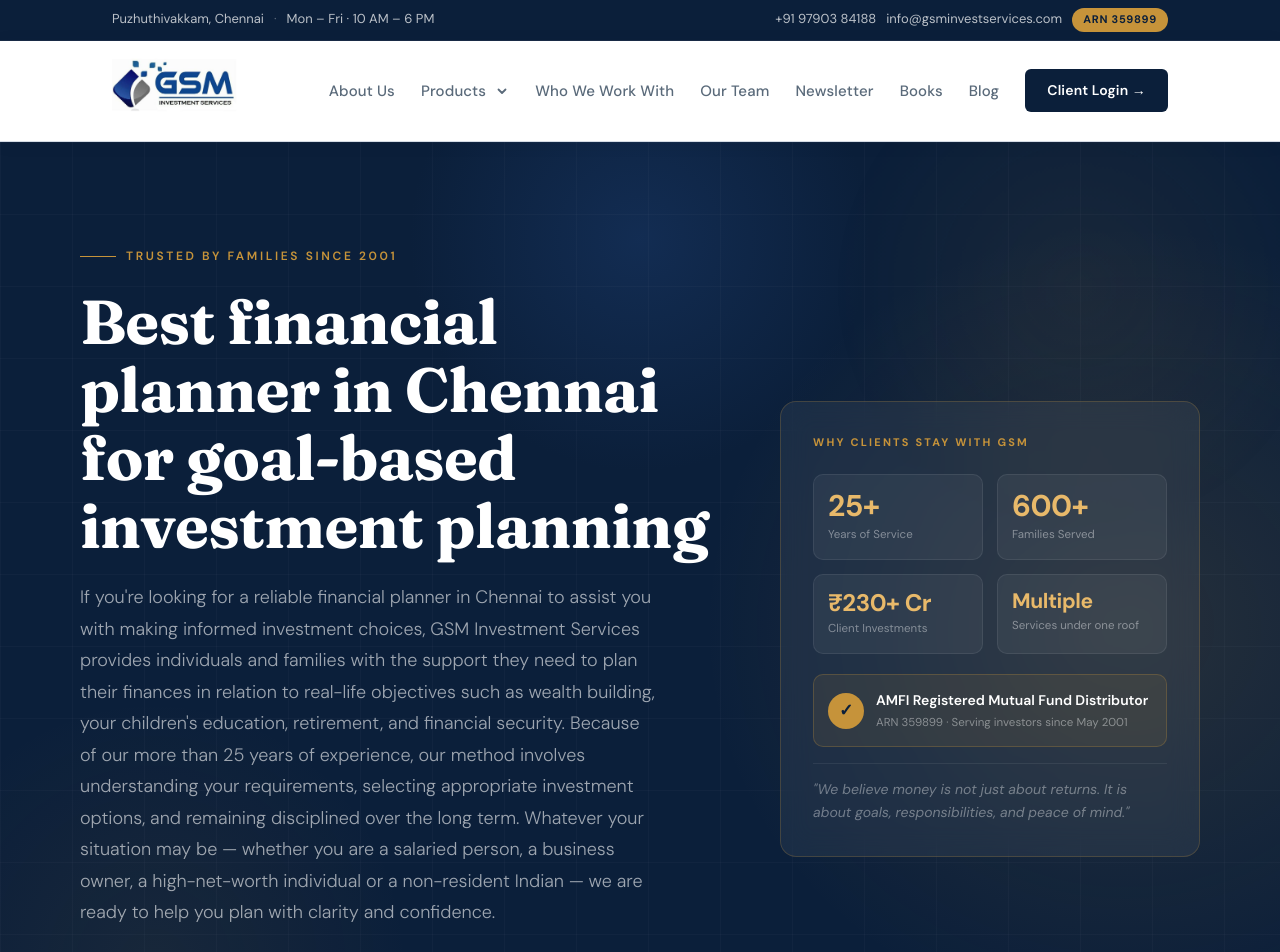
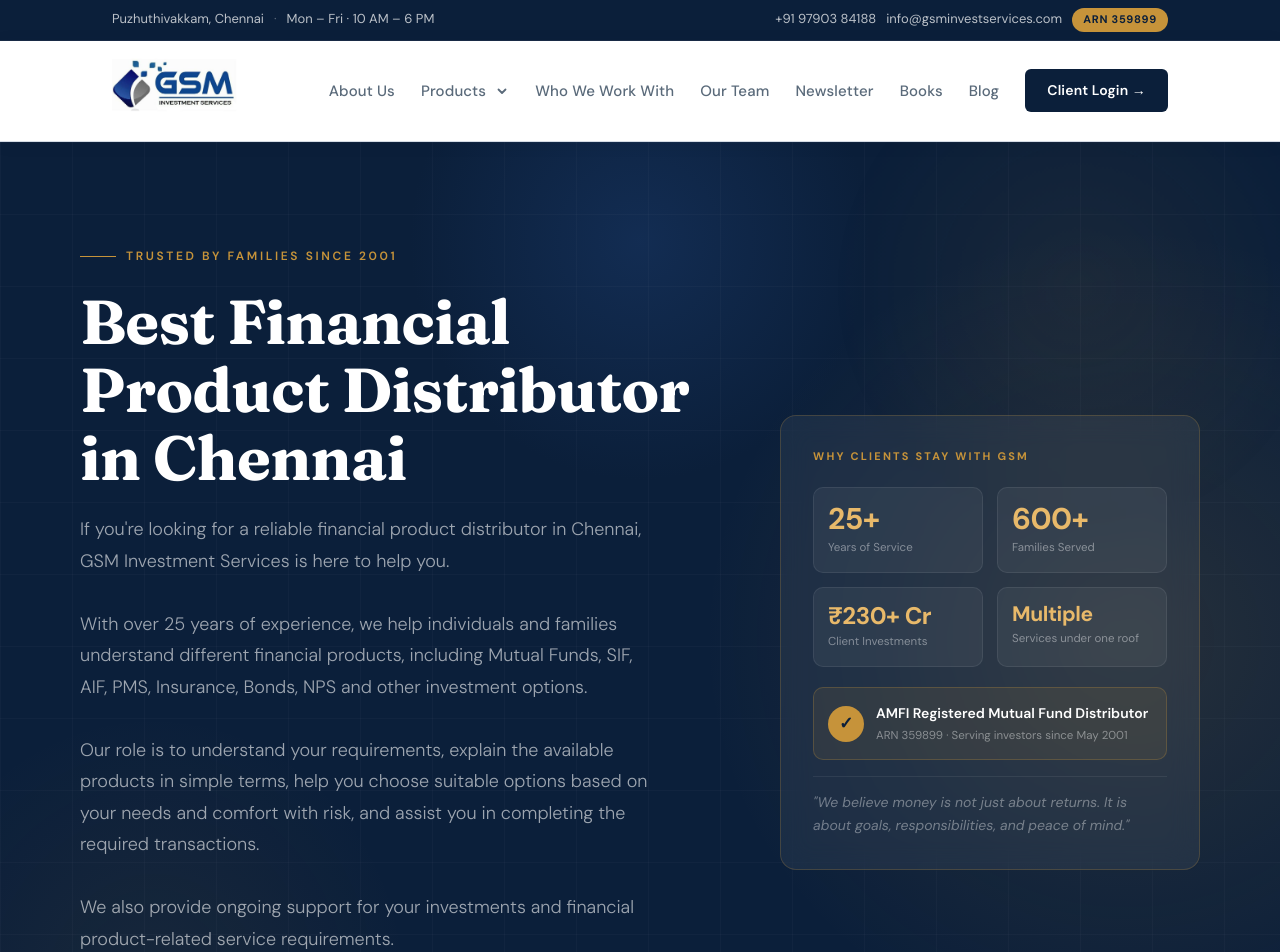
Before and after one commit to prabhapanneer/gsm-static, a React (Vite) app: page / in a window 1280 px wide. Shown: the top 952 px of the page. Built offline with nearby package versions, Linux system fonts and the light colour scheme.

Commit message:
Update SEO elements across multiple pages to reflect new branding as a Mutual Fund Distributor. Modify titles and meta descriptions in index.html, HomePage, and other components for consistency. Add a new SEO implementation plan PDF to enhance client resources.

```diff
--- a/index.html
+++ b/index.html
@@ -3,10 +3,10 @@
   <head>
     <meta charset="UTF-8" />
     <meta name="viewport" content="width=device-width, initial-scale=1.0" />
-    <title>Best Financial Advisor in Chennai – GSM Investment Services</title>
+    <title>Best Mutual Fund Distributor in Chennai – GSM Investment Services</title>
     <meta
       name="description"
-      content="Looking for the Best financial advisor in Chennai? GSM Investment Services provides Mutual Funds, Goal Based Financial Planning, Retirement Planning, Insurance and Investment Guidance."
+      content="Looking for the Best Mutual Fund Distributor in Chennai? GSM Investment Services distributes Mutual Funds, SIF, AIF, PMS, Insurance, Fixed Deposits, and Bonds."
     />
     <link rel="icon" type="image/png" href="/assets/images/FavIcon.png" />
     <link rel="apple-touch-icon" href="/assets/images/FavIcon.png" />
--- a/src/components/MainScrollSections.tsx
+++ b/src/components/MainScrollSections.tsx
@@ -13,16 +13,24 @@
               <span className="eyebrow-line" />
               <span className="eyebrow-text">Trusted by families since 2001</span>
             </div>
-            <h1>Best financial planner in Chennai for goal-based investment planning</h1>
+            <h1>Best Financial Product Distributor in Chennai</h1>
             <p className="hero-desc">
-              If you&apos;re looking for a reliable financial planner in Chennai to assist you with making
-              informed investment choices, GSM Investment Services provides individuals and families with
-              the support they need to plan their finances in relation to real-life objectives such as wealth
-              building, your children&apos;s education, retirement, and financial security. Because of our more
-              than 25 years of experience, our method involves understanding your requirements, selecting
-              appropriate investment options, and remaining disciplined over the long term. Whatever your
-              situation may be — whether you are a salaried person, a business owner, a high-net-worth
-              individual or a non-resident Indian — we are ready to help you plan with clarity and confidence.
+              If you&apos;re looking for a reliable financial product distributor in Chennai, GSM Investment
+              Services is here to help you.
+              <br />
+              <br />
+              With over 25 years of experience, we help individuals and families understand different
+              financial products, including Mutual Funds, SIF, AIF, PMS, Insurance, Bonds, NPS and other
+              investment options.
+              <br />
+              <br />
+              Our role is to understand your requirements, explain the available products in simple terms,
+              help you choose suitable options based on your needs and comfort with risk, and assist you in
+              completing the required transactions.
+              <br />
+              <br />
+              We also provide ongoing support for your investments and financial product-related service
+              requirements.
             </p>
             <div className="hero-btns">
               <a href="/#contact" className="btn-gold">
--- a/src/pages/CommissionDisclosurePage.tsx
+++ b/src/pages/CommissionDisclosurePage.tsx
@@ -10,7 +10,7 @@
     document.title = 'Commission Disclosure | GSM Investment Services';
     window.scrollTo(0, 0);
     return () => {
-      document.title = 'Best Financial Advisor in Chennai – GSM Investment Services';
+      document.title = 'Best Mutual Fund Distributor in Chennai – GSM Investment Services';
     };
   }, []);
 
--- a/src/pages/HomePage.tsx
+++ b/src/pages/HomePage.tsx
@@ -20,9 +20,9 @@
   }, []);
 
   useEffect(() => {
-    const homeTitle = 'Best Financial Advisor in Chennai – GSM Investment Services';
+    const homeTitle = 'Best Mutual Fund Distributor in Chennai – GSM Investment Services';
     const homeDescription =
-      'Looking for the Best financial advisor in Chennai? GSM Investment Services provides Mutual Funds, Goal Based Financial Planning, Retirement Planning, Insurance and Investment Guidance.';
+      'Looking for the Best Mutual Fund Distributor in Chennai? GSM Investment Services distributes Mutual Funds, SIF, AIF, PMS, Insurance, Fixed Deposits, and Bonds.';
     document.title = homeTitle;
     let meta = document.querySelector<HTMLMetaElement>('meta[name="description"]');
     if (!meta) {
--- a/src/pages/NewsletterPage.tsx
+++ b/src/pages/NewsletterPage.tsx
@@ -11,7 +11,7 @@
     document.title = 'Newsletter Archive | GSM Investment Services';
     window.scrollTo(0, 0);
     return () => {
-      document.title = 'Best Financial Advisor in Chennai – GSM Investment Services';
+      document.title = 'Best Mutual Fund Distributor in Chennai – GSM Investment Services';
     };
   }, []);
 
--- a/src/pages/ProductPage.tsx
+++ b/src/pages/ProductPage.tsx
@@ -30,7 +30,7 @@
       a.classList.toggle('is-active', href === `/${page.slug}`);
     });
     return () => {
-      document.title = 'Best Financial Advisor in Chennai – GSM Investment Services';
+      document.title = 'Best Mutual Fund Distributor in Chennai – GSM Investment Services';
     };
   }, [page]);
 
```
Also changed, not shown: 1 other file (tests, documents, lock files or other folders).
